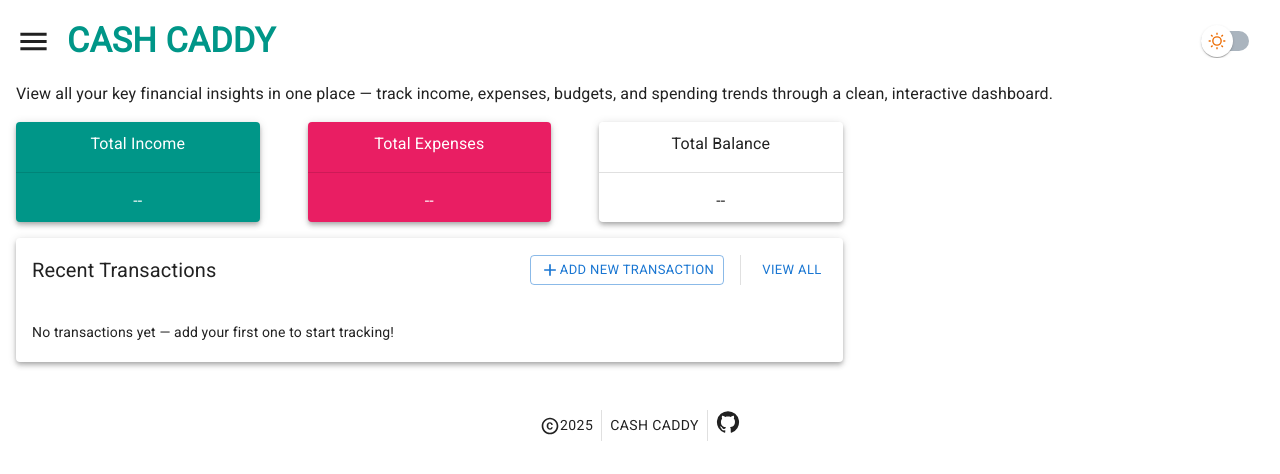
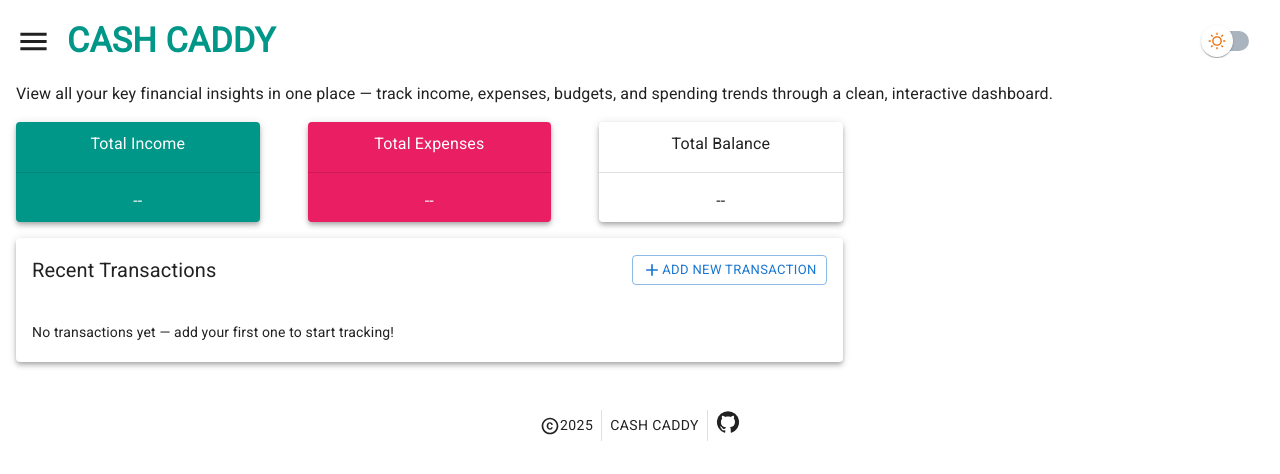
Before and after one commit to vmanidev/cash-caddy, a React (Vite) app: page /dashboard in a window 1280 px wide. Shown: the top 474 px of the page. Built offline with nearby package versions, Linux system fonts and the light colour scheme; sample sign-in values are in the browser's storage.

Commit message:
fix(ui): show View All button only when transactions count exceeds 5

```diff
--- a/src/features/transaction-management/transactionTable/TransactionTable.tsx
+++ b/src/features/transaction-management/transactionTable/TransactionTable.tsx
@@ -120,7 +120,8 @@ function TransactionTable({ tableTitle }: Props) {
                 >
                   <Add fontSize="small" /> Add new transaction
                 </Button>
-                {location.state !== "app.transactions" && (
+                {location.state !== "app.transactions" &&
+                  transactionData.length > 5 && (
                     <Button
                       size="small"
                       variant="text"
```
Lines whose indentation alone changed are shown as unchanged.
